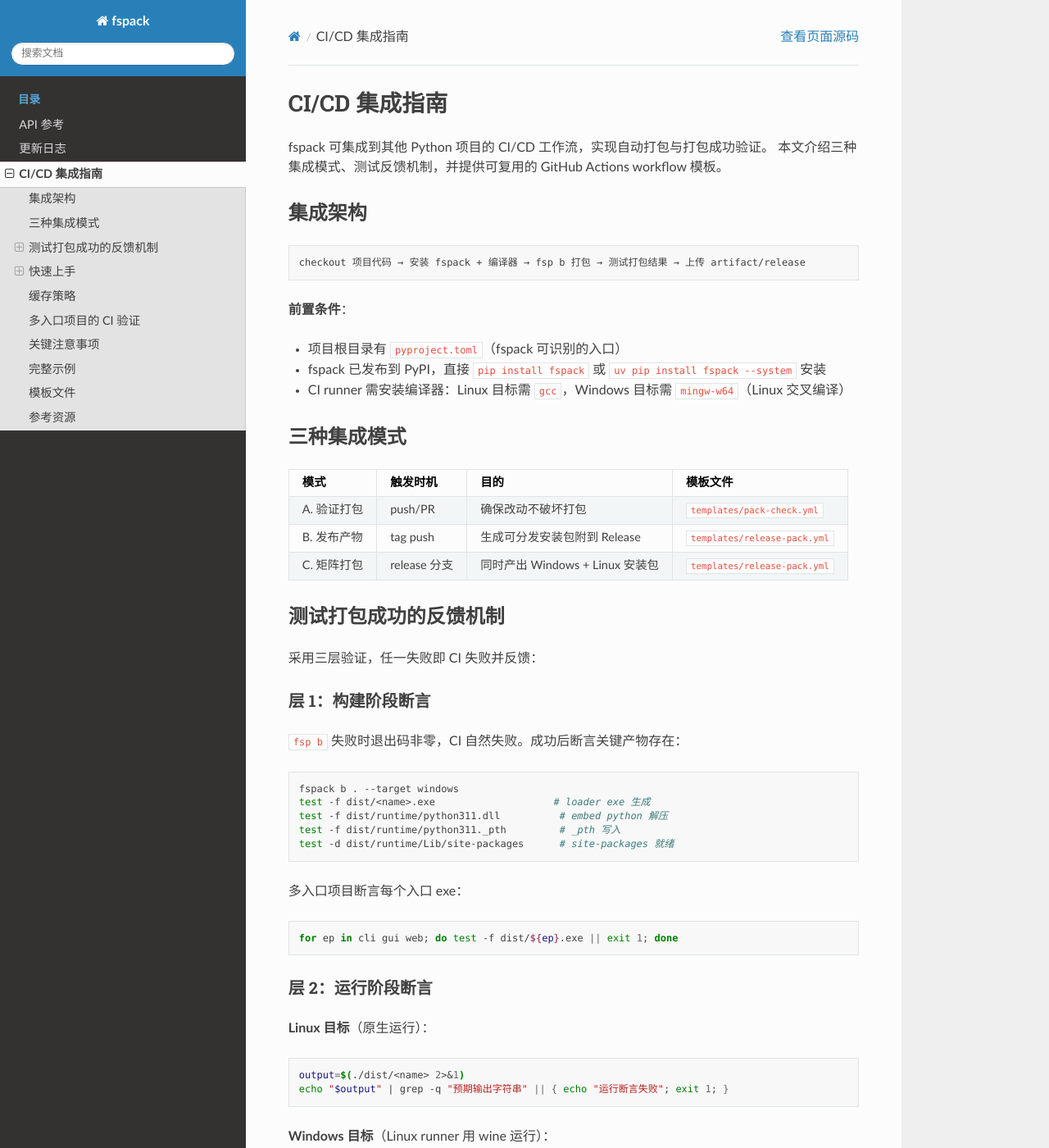
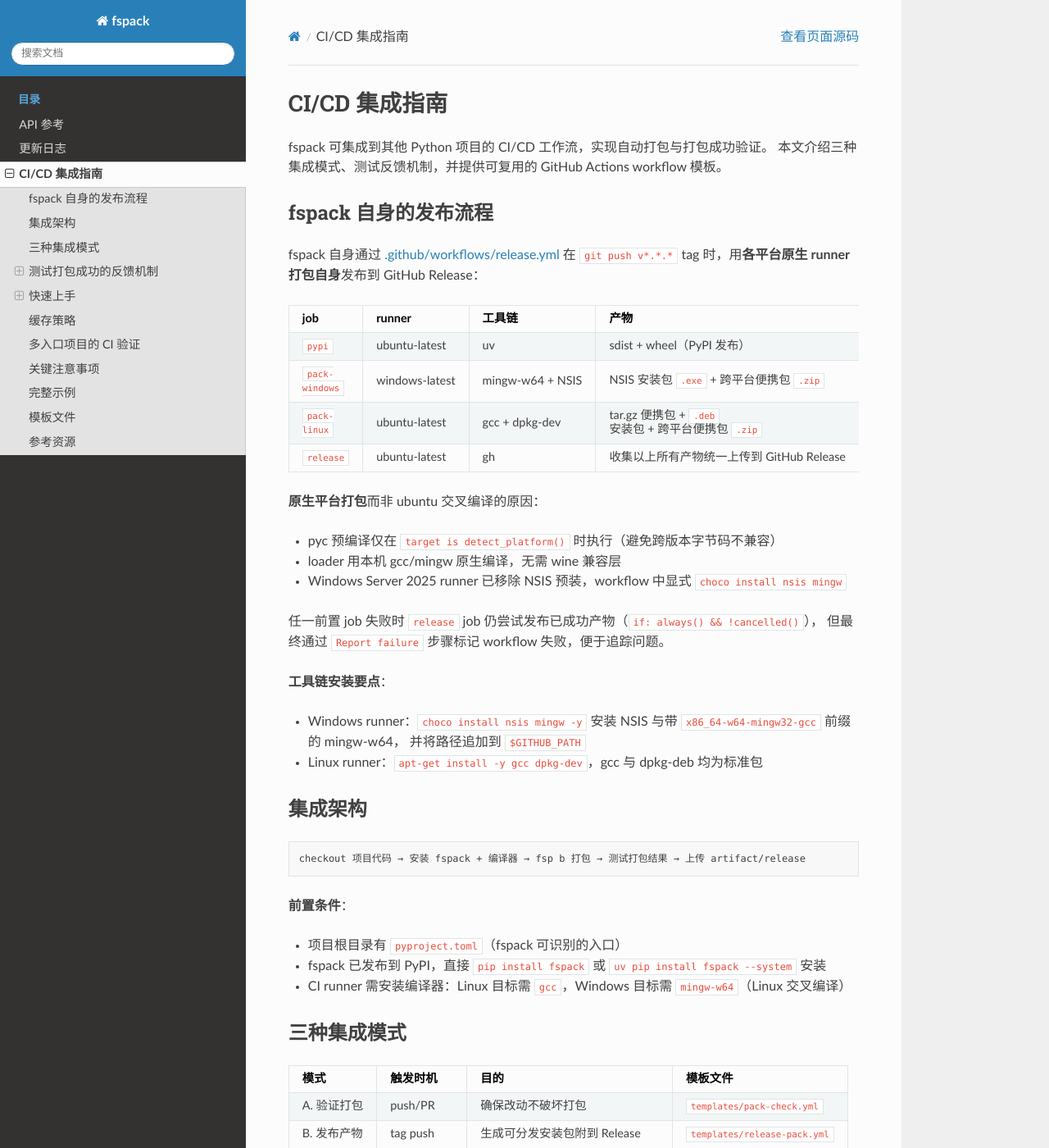
Before and after one commit to gookeryoung/fspack, a Sphinx documentation site: the page built from docs/integration.md, in a window 1280 px wide and 1400 px high. Shown: the whole window at 82% size. Built offline with Sphinx 7.4.7 and the Read the Docs theme 3.1.0, drawn with Linux system fonts in a browser that asks for light colours.

Commit message:
docs: README 与 integration.md 补充 fspack 自身原生平台打包发布流程说明
README CI/CD 章节新增 fspack 自身发布流程表（pypi/pack-windows/pack-linux/release 四 job 与产物）；integration.md 顶部新增 fspack 自身发布流程章节，说明原生平台打包原因（pyc 预编译、loader 原生编译、Windows 2025 移除 NSIS）与工具链安装要点。

```diff
--- a/docs/integration.md
+++ b/docs/integration.md
@@ -2,6 +2,33 @@
 
 fspack 可集成到其他 Python 项目的 CI/CD 工作流，实现自动打包与打包成功验证。
 本文介绍三种集成模式、测试反馈机制，并提供可复用的 GitHub Actions workflow 模板。
+
+## fspack 自身的发布流程
+
+fspack 自身通过 [.github/workflows/release.yml](https://github.com/gookeryoung/fspack/blob/main/.github/workflows/release.yml)
+在 `git push v*.*.*` tag 时，用**各平台原生 runner 打包自身**发布到 GitHub Release：
+
+| job | runner | 工具链 | 产物 |
+|-----|--------|--------|------|
+| `pypi` | ubuntu-latest | uv | sdist + wheel（PyPI 发布） |
+| `pack-windows` | windows-latest | mingw-w64 + NSIS | NSIS 安装包 `.exe` + 跨平台便携包 `.zip` |
+| `pack-linux` | ubuntu-latest | gcc + dpkg-dev | tar.gz 便携包 + `.deb` 安装包 + 跨平台便携包 `.zip` |
+| `release` | ubuntu-latest | gh | 收集以上所有产物统一上传到 GitHub Release |
+
+**原生平台打包**而非 ubuntu 交叉编译的原因：
+
+- pyc 预编译仅在 `target is detect_platform()` 时执行（避免跨版本字节码不兼容）
+- loader 用本机 gcc/mingw 原生编译，无需 wine 兼容层
+- Windows Server 2025 runner 已移除 NSIS 预装，workflow 中显式 `choco install nsis mingw`
+
+任一前置 job 失败时 `release` job 仍尝试发布已成功产物（`if: always() && !cancelled()`），
+但最终通过 `Report failure` 步骤标记 workflow 失败，便于追踪问题。
+
+**工具链安装要点**：
+
+- Windows runner：`choco install nsis mingw -y` 安装 NSIS 与带 `x86_64-w64-mingw32-gcc` 前缀的 mingw-w64，
+  并将路径追加到 `$GITHUB_PATH`
+- Linux runner：`apt-get install -y gcc dpkg-dev`，gcc 与 dpkg-deb 均为标准包
 
 ## 集成架构
 
```
Also changed, not shown: README.md (+13 -0 lines).
